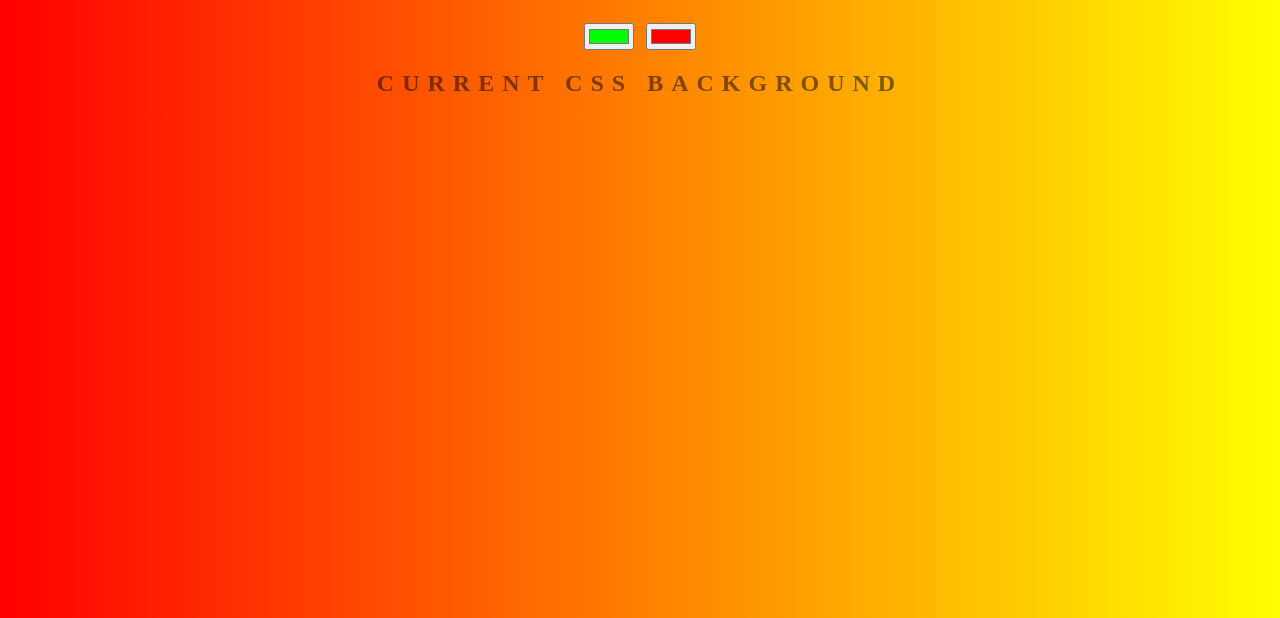
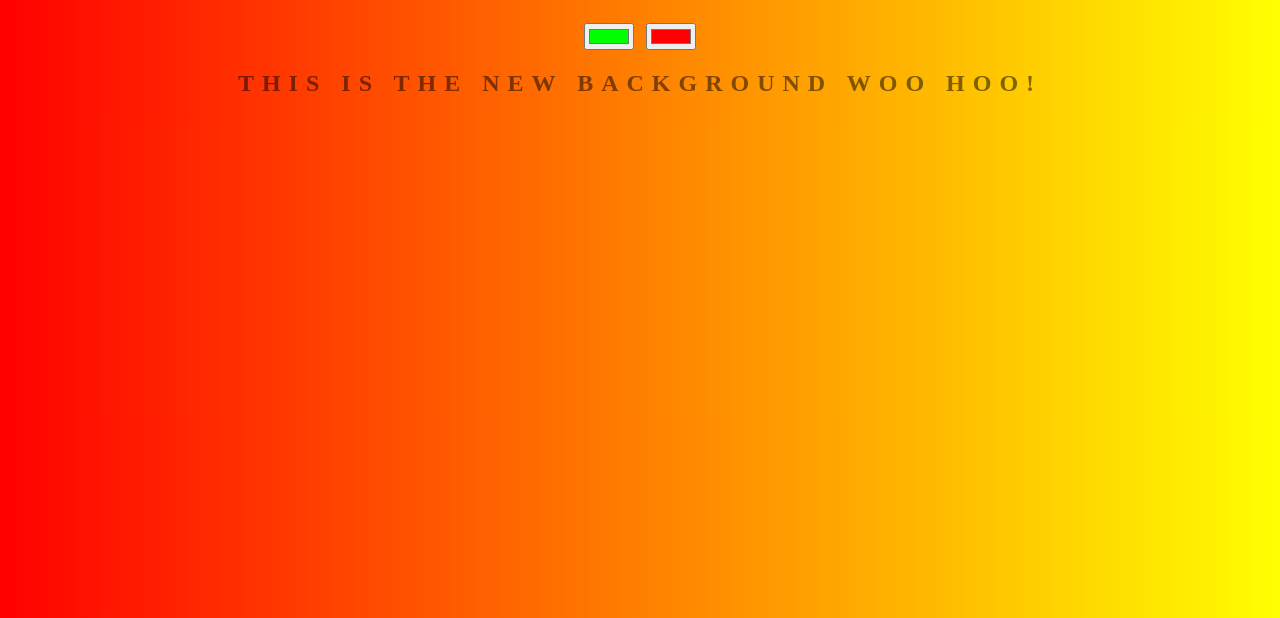
Before and after one commit to Mowei-Hello/Background-Generator, a plain HTML site: page index.html in a window 1280 px wide. Shown: the part 182-800 px from the top of the page. Drawn offline with Linux system fonts and the light colour scheme.

Commit message:
changed text to woo hoo

```diff
--- a/index.html
+++ b/index.html
@@ -8,7 +8,7 @@
 	<h1>Cool-background Generator</h1>
 	<input class="color1" type="color" name="color1" value="#00ff00">
 	<input class="color2" type="color" name="color2" value="#ff0000">
-	<h2>Current CSS Background</h2>
+	<h2>This is the new background woo hoo!</h2>
 	<h3></h3>
 	<script type="text/javascript" src="script.js"></script>
 </body>
```
